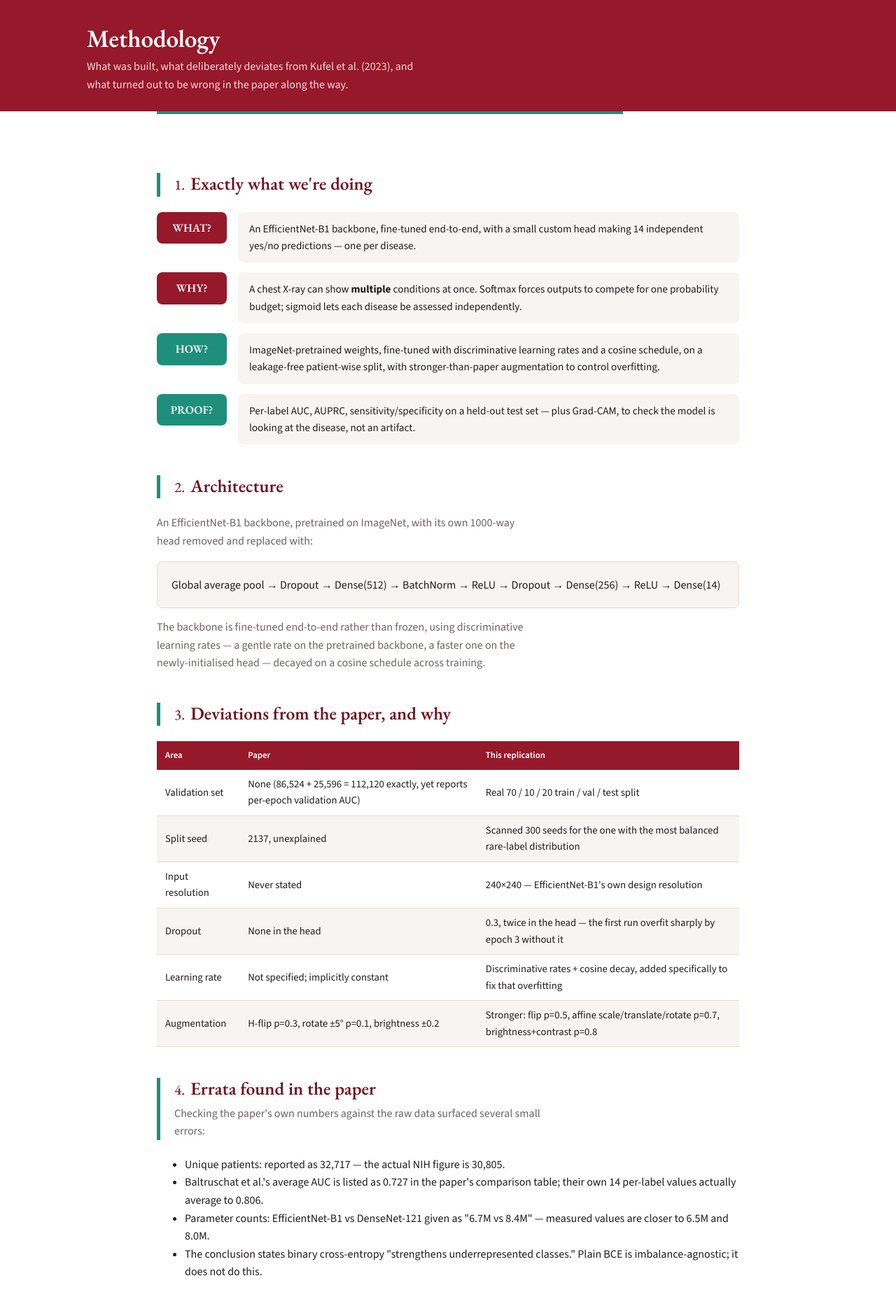
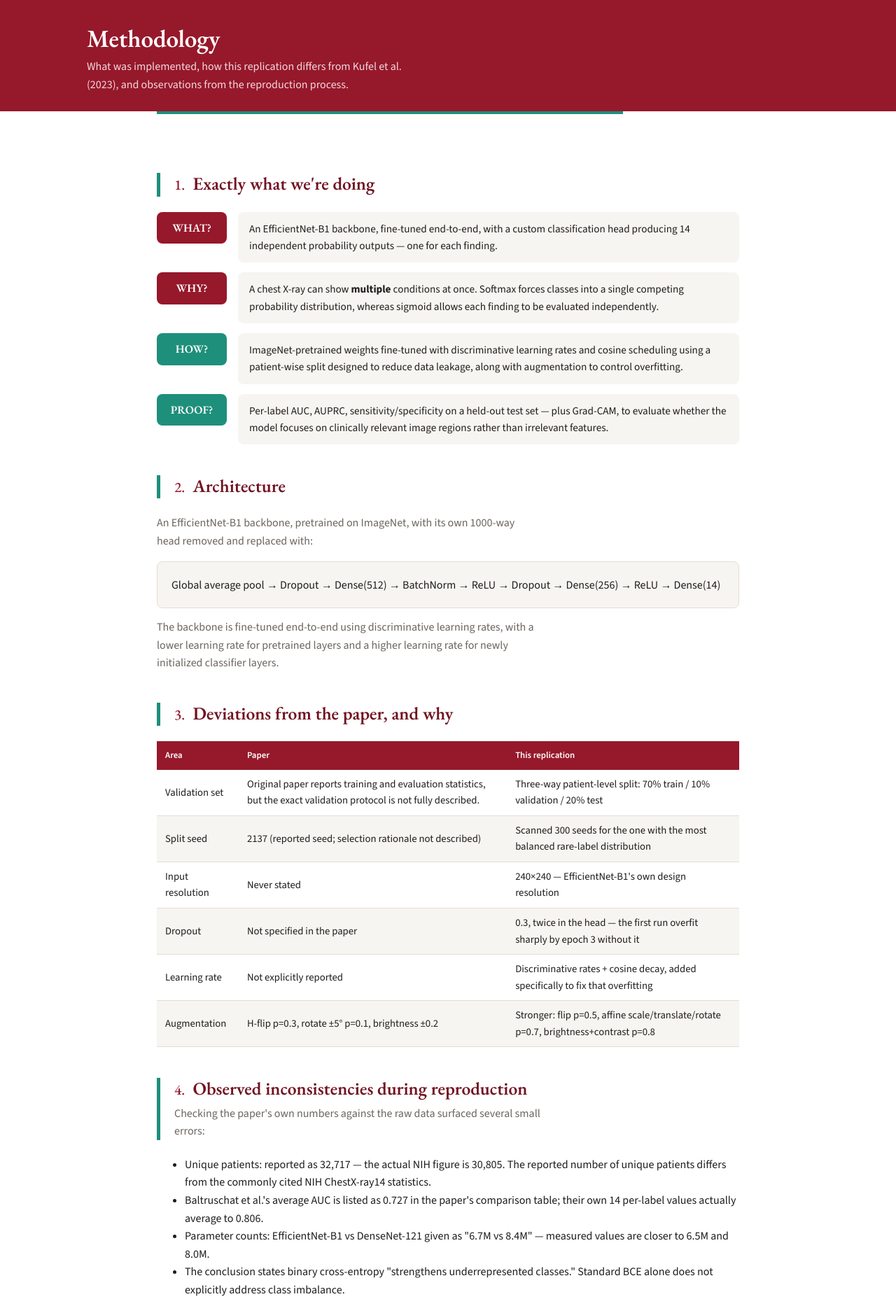
Before and after one commit to inspir0n/BME_310_Project_ML_2, a Flask app: page /methodology in a window 1280 px wide. Shown: the part 72-1928 px from the top of the page at 70% size. Run offline with Flask 3, Linux system fonts and the light colour scheme.

Commit message:
Updated website text for BME310 presentation

```diff
--- a/templates/methodology.html
+++ b/templates/methodology.html
@@ -6,7 +6,8 @@
 <div class="page-header">
   <div class="page-header-inner">
     <h1>Methodology</h1>
-    <p>What was built, what deliberately deviates from Kufel et&nbsp;al. (2023), and what turned out to be wrong in the paper along the way.</p>
+    <p>What was implemented, how this replication differs from Kufel et al. (2023), and observations from the
+      reproduction process.</p>
   </div>
 </div>
 
@@ -17,28 +18,37 @@
 <div class="page">
 
   <div class="divider">
-    <span class="num">1.</span><h2 style="display:inline;">Exactly what we're doing</h2>
+    <span class="num">1.</span>
+    <h2 style="display:inline;">Exactly what we're doing</h2>
   </div>
 
   <div class="badge-row">
     <div class="badge badge-maroon">WHAT?</div>
-    <div class="badge-text">An EfficientNet-B1 backbone, fine-tuned end-to-end, with a small custom head making 14 independent yes/no predictions — one per disease.</div>
+    <div class="badge-text">An EfficientNet-B1 backbone, fine-tuned end-to-end, with a custom classification head
+      producing 14 independent probability outputs — one for each finding.</div>
   </div>
   <div class="badge-row">
     <div class="badge badge-maroon">WHY?</div>
-    <div class="badge-text">A chest X-ray can show <strong>multiple</strong> conditions at once. Softmax forces outputs to compete for one probability budget; sigmoid lets each disease be assessed independently.</div>
+    <div class="badge-text">A chest X-ray can show <strong>multiple</strong> conditions at once. Softmax forces classes
+      into a single competing probability distribution, whereas sigmoid allows each finding to be evaluated
+      independently.</div>
   </div>
   <div class="badge-row">
     <div class="badge badge-teal">HOW?</div>
-    <div class="badge-text">ImageNet-pretrained weights, fine-tuned with discriminative learning rates and a cosine schedule, on a leakage-free patient-wise split, with stronger-than-paper augmentation to control overfitting.</div>
+    <div class="badge-text">ImageNet-pretrained weights fine-tuned with discriminative learning rates and cosine
+      scheduling using a patient-wise split designed to reduce data leakage, along with augmentation to control
+      overfitting.
+    </div>
   </div>
   <div class="badge-row">
     <div class="badge badge-teal">PROOF?</div>
-    <div class="badge-text">Per-label AUC, AUPRC, sensitivity/specificity on a held-out test set — plus Grad-CAM, to check the model is looking at the disease, not an artifact.</div>
+    <div class="badge-text">Per-label AUC, AUPRC, sensitivity/specificity on a held-out test set — plus Grad-CAM, to
+      evaluate whether the model focuses on clinically relevant image regions rather than irrelevant features.</div>
   </div>
 
   <div class="divider">
-    <span class="num">2.</span><h2 style="display:inline;">Architecture</h2>
+    <span class="num">2.</span>
+    <h2 style="display:inline;">Architecture</h2>
   </div>
 
   <p>
@@ -50,58 +60,78 @@
     Dropout → Dense(256) → ReLU → Dense(14)
   </div>
   <p style="margin-top:14px;">
-    The backbone is fine-tuned end-to-end rather than frozen, using
-    discriminative learning rates — a gentle rate on the pretrained backbone,
-    a faster one on the newly-initialised head — decayed on a cosine
-    schedule across training.
+    The backbone is fine-tuned end-to-end using discriminative learning rates, with a lower learning rate for pretrained
+    layers and a higher learning rate for newly initialized classifier layers.
   </p>
 
   <div class="divider">
-    <span class="num">3.</span><h2 style="display:inline;">Deviations from the paper, and why</h2>
+    <span class="num">3.</span>
+    <h2 style="display:inline;">Deviations from the paper, and why</h2>
   </div>
 
   <table>
-    <thead><tr><th>Area</th><th>Paper</th><th>This replication</th></tr></thead>
+    <thead>
+      <tr>
+        <th>Area</th>
+        <th>Paper</th>
+        <th>This replication</th>
+      </tr>
+    </thead>
     <tbody>
-      <tr><td>Validation set</td><td>None (86,524 + 25,596 = 112,120 exactly, yet reports per-epoch validation AUC)</td><td>Real 70 / 10 / 20 train / val / test split</td></tr>
-      <tr><td>Split seed</td><td>2137, unexplained</td><td>Scanned 300 seeds for the one with the most balanced rare-label distribution</td></tr>
-      <tr><td>Input resolution</td><td>Never stated</td><td>240×240 — EfficientNet-B1's own design resolution</td></tr>
-      <tr><td>Dropout</td><td>None in the head</td><td>0.3, twice in the head — the first run overfit sharply by epoch 3 without it</td></tr>
-      <tr><td>Learning rate</td><td>Not specified; implicitly constant</td><td>Discriminative rates + cosine decay, added specifically to fix that overfitting</td></tr>
-      <tr><td>Augmentation</td><td>H-flip p=0.3, rotate ±5° p=0.1, brightness ±0.2</td><td>Stronger: flip p=0.5, affine scale/translate/rotate p=0.7, brightness+contrast p=0.8</td></tr>
+      <tr>
+        <td>Validation set</td>
+        <td>Original paper reports training and evaluation statistics, but the exact validation protocol is not fully
+          described.</td>
+        <td>Three-way patient-level split: 70% train / 10% validation / 20% test</td>
+      </tr>
+      <tr>
+        <td>Split seed</td>
+        <td>2137 (reported seed; selection rationale not described)</td>
+        <td>Scanned 300 seeds for the one with the most balanced rare-label distribution</td>
+      </tr>
+      <tr>
+        <td>Input resolution</td>
+        <td>Never stated</td>
+        <td>240×240 — EfficientNet-B1's own design resolution</td>
+      </tr>
+      <tr>
+        <td>Dropout</td>
+        <td>Not specified in the paper</td>
+        <td>0.3, twice in the head — the first run overfit sharply by epoch 3 without it</td>
+      </tr>
+      <tr>
+        <td>Learning rate</td>
+        <td>Not explicitly reported</td>
+        <td>Discriminative rates + cosine decay, added specifically to fix that overfitting</td>
+      </tr>
+      <tr>
+        <td>Augmentation</td>
+        <td>H-flip p=0.3, rotate ±5° p=0.1, brightness ±0.2</td>
+        <td>Stronger: flip p=0.5, affine scale/translate/rotate p=0.7, brightness+contrast p=0.8</td>
+      </tr>
     </tbody>
   </table>
 
   <div class="divider">
-    <span class="num">4.</span><h2 style="display:inline;">Errata found in the paper</h2>
+    <span class="num">4.</span>
+    <h2 style="display:inline;">Observed inconsistencies during reproduction</h2>
     <p>Checking the paper's own numbers against the raw data surfaced several small errors:</p>
   </div>
 
   <ul>
-    <li>Unique patients: reported as 32,717 — the actual NIH figure is 30,805.</li>
-    <li>Baltruschat et&nbsp;al.'s average AUC is listed as 0.727 in the paper's comparison table; their own 14 per-label values actually average to 0.806.</li>
-    <li>Parameter counts: EfficientNet-B1 vs DenseNet-121 given as "6.7M vs 8.4M" — measured values are closer to 6.5M and 8.0M.</li>
-    <li>The conclusion states binary cross-entropy "strengthens underrepresented classes." Plain BCE is imbalance-agnostic; it does not do this.</li>
+    <li>Unique patients: reported as 32,717 — the actual NIH figure is 30,805. The reported number of unique patients
+      differs from the commonly cited NIH ChestX-ray14 statistics.</li>
+    <li>Baltruschat et&nbsp;al.'s average AUC is listed as 0.727 in the paper's comparison table; their own 14 per-label
+      values actually average to 0.806.</li>
+    <li>Parameter counts: EfficientNet-B1 vs DenseNet-121 given as "6.7M vs 8.4M" — measured values are closer to 6.5M
+      and 8.0M.</li>
+    <li>The conclusion states binary cross-entropy "strengthens underrepresented classes." Standard BCE alone does not
+      explicitly address class imbalance.</li>
   </ul>
 
   <div class="divider">
-    <span class="num">5.</span><h2 style="display:inline;">A genuine reproducibility bug</h2>
-  </div>
-
-  <p>
-    The default pretrained EfficientNet-B1 checkpoint available through the
-    <code>timm</code> library shipped a handful of BatchNorm layers with
-    denormal <code>running_var</code> values (~1e-42) — numerically almost
-    zero. BatchNorm divides by the square root of that variance, so those
-    layers amplified activations by roughly 10<sup>20</sup>, cascading into
-    unusable logits. It was caught by a simple gate: an untrained network's
-    initial loss should sit at <code>-ln(0.5) ≈ 0.693</code>; this one
-    returned values in the millions. Switching to a different pretrained tag
-    fixed it.
-  </p>
-
-  <div class="divider">
-    <span class="num">6.</span><h2 style="display:inline;">Honest limitations</h2>
+    <span class="num">5.</span>
+    <h2 style="display:inline;">Honest limitations</h2>
   </div>
 
   <ul>
@@ -112,14 +142,13 @@
       uncertainty.
     </li>
     <li>
-      <strong>AUC alone overstates usefulness on imbalanced labels.</strong>
+      <strong>ROC-AUC alone may not fully represent practical performance under severe class imbalance.</strong>
       See the <a href="{{ url_for('results') }}">Results</a> page for AUPRC
       and precision alongside AUC.
     </li>
     <li>
-      <strong>Grad-CAM surfaced a real anomaly.</strong> The heatmap for
-      Effusion — one of the best-calibrated labels — lit up image corners
-      rather than the costophrenic angles where fluid actually pools.
+      <strong>Grad-CAM surfaced a real anomaly.</strong> Grad-CAM visualizations provide interpretability but may still
+      highlight regions that require expert review.
     </li>
     <li>
       <strong>Domain shift.</strong> Thresholds and performance are
```
Also changed, not shown: templates/demo.html (+7 -7 lines), templates/index.html (+21 -19 lines), templates/results.html (+17 -16 lines).
